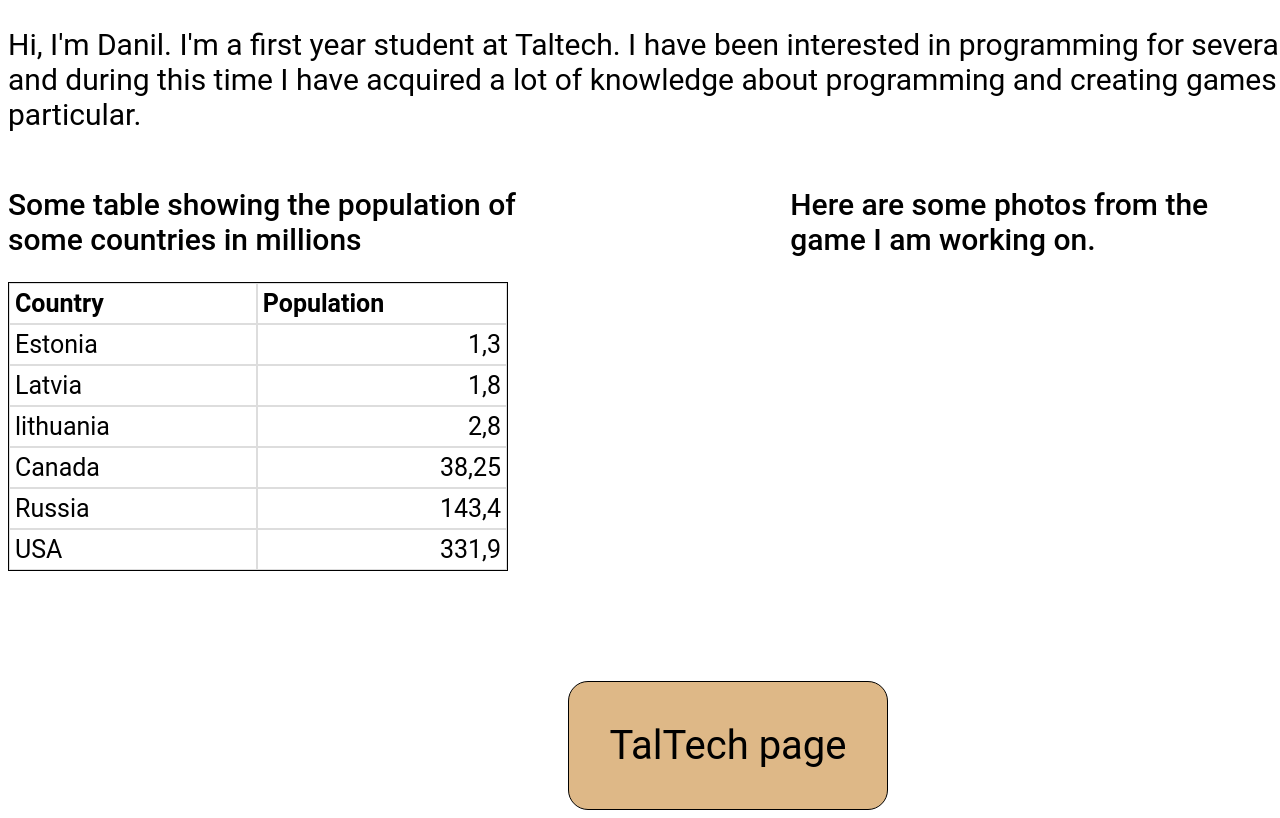
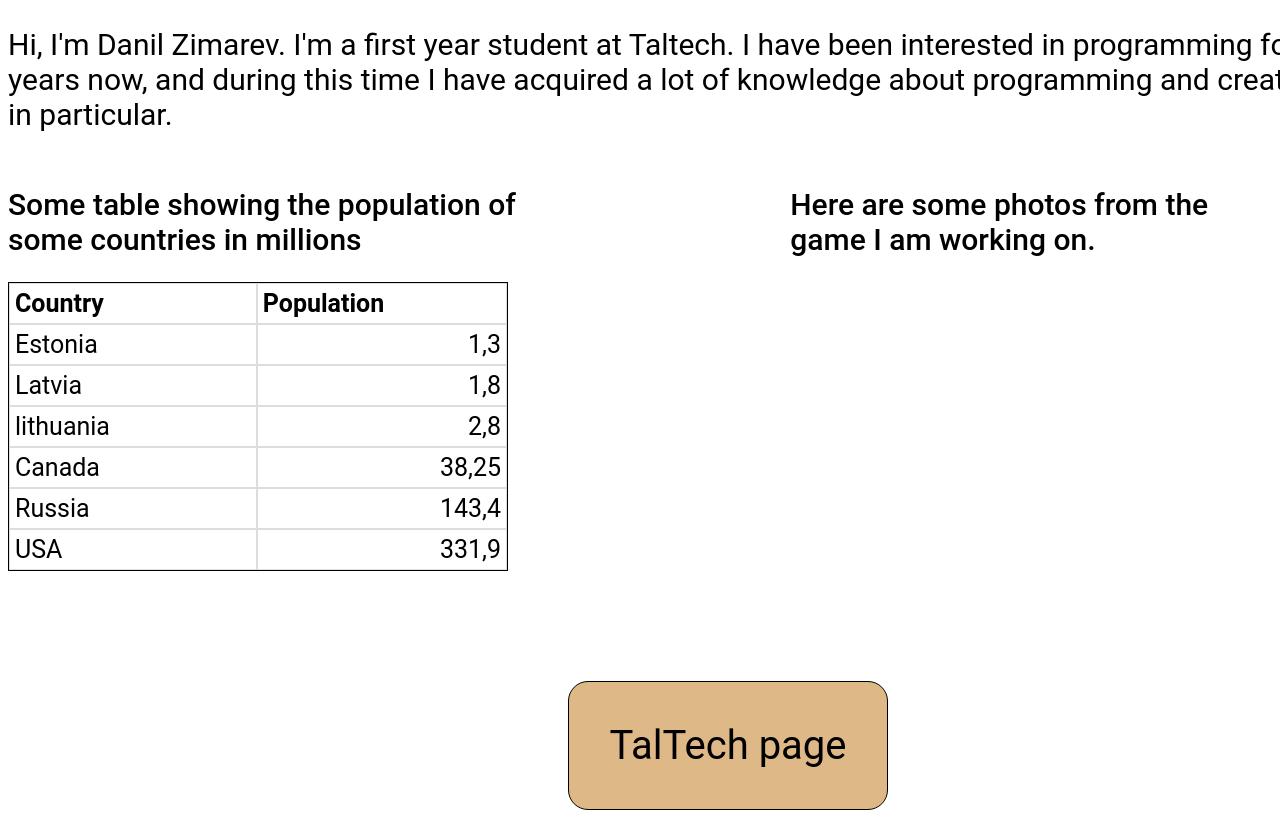
Before and after one commit to 1ce2k/233000IADB, a plain HTML site: page index.html in a window 1280 px wide. Shown: the part 69-887 px from the top of the page. Drawn offline with Linux system fonts and the light colour scheme.

Commit message:
Update index.html
name fix

```diff
--- a/index.html
+++ b/index.html
@@ -33,7 +33,7 @@
 <div style="margin: 0 auto; padding: 0; width: 1440px;font-family: 'Roboto', sans-serif;">
     <div>
         <h1 style="font-size: 36px">233000IADB</h1>
-        <p style="font-size: 30px">Hi, I'm Danil. I'm a first year student at Taltech. I have been interested in
+        <p style="font-size: 30px">Hi, I'm Danil Zimarev. I'm a first year student at Taltech. I have been interested in
             programming for several years
             now, and during this time I have acquired a lot of knowledge about programming and creating games in
             particular.</p>
```
